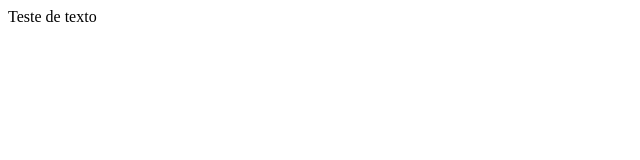
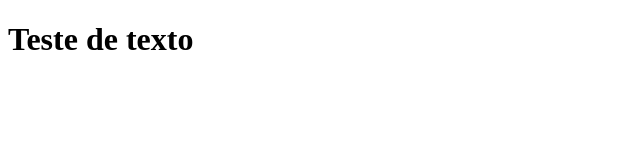
Before and after one commit to pedrofurlan/projever, a plain HTML site: page index.html in a window 1280 px wide. Shown: the whole page, without its empty margins (0-640 px from the left). Drawn offline with Linux system fonts and the light colour scheme.

Commit message:
Inserção do H1

```diff
--- a/index.html
+++ b/index.html
@@ -5,6 +5,6 @@
 <title> Meu Site </title>
 </head>
 <body>
-Teste de texto
+<h1>Teste de texto</h1>
 </body>
 </html>
```
